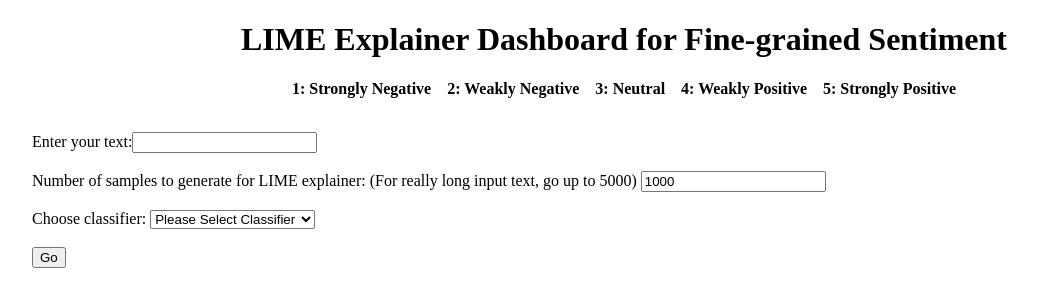
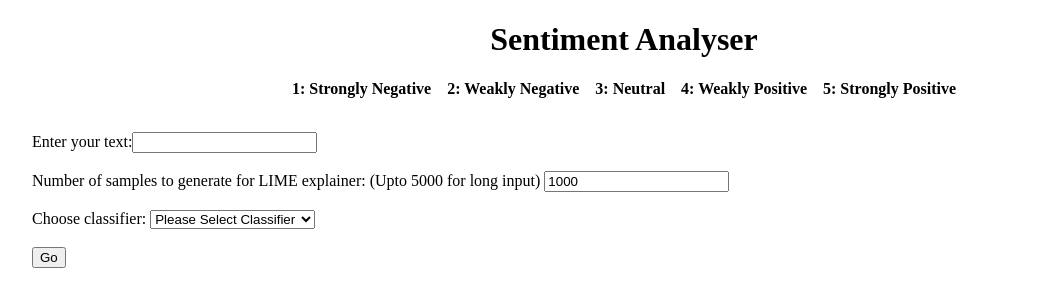
Before and after one commit to hrushabhchouhan/sentiment-analysis, a Flask app: page / in a window 1280 px wide. Shown: the top 307 px of the page, without its empty margins (16-1054 px from the left). Run offline with Flask 2, Linux system fonts and the light colour scheme.

Commit message:
Update index.html

```diff
--- a/templates/index.html
+++ b/templates/index.html
@@ -12,7 +12,7 @@
      </script>
 </head>
 <body>
-    <h1 align="center">LIME Explainer Dashboard for Fine-grained Sentiment</h1>
+    <h1 align="center">Sentiment Analyser</h1>
     <div align="center">
         <b>
         1: Strongly Negative &nbsp;&nbsp; 2: Weakly Negative &nbsp;&nbsp; 3: Neutral
@@ -23,7 +23,7 @@
             <dl>
                 <dd>Enter your text:<input type=text name="entry"
                                            value='{% if entry %}{{ entry }}{% endif %}'></dd><br>
-                <dd>Number of samples to generate for LIME explainer: (For really long input text, go up to 5000)
+                <dd>Number of samples to generate for LIME explainer: (Upto 5000 for long input)
                     <input type=text name="n_samples" value='{% if n_samples %}{{ n_samples }}{% else %}1000{% endif %}'></dd><br>
                 <dd>Choose classifier:
                     <select name="classifier" id="classifier" selected="selected">
```
